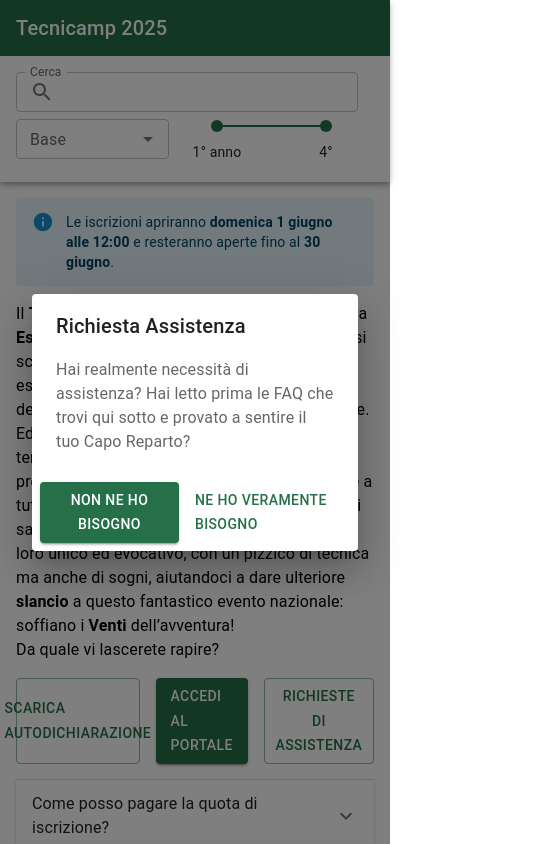
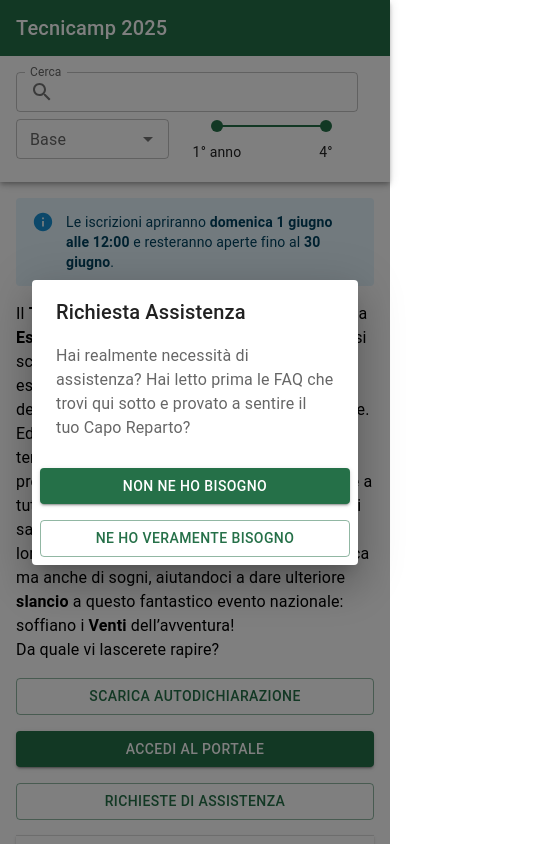
Before and after one commit to cngei/tecnicamp, a React (Vite) app: page / in a window 390 px wide. Both pictures are taken after a click on the button "RICHIESTE DI ASSISTENZA". Shown: the top 844 px of the page, 545 px wide, since content can reach past the window. Built offline with nearby package versions, Linux system fonts and the light colour scheme.

Commit message:
Responsive

```diff
--- a/src/App.tsx
+++ b/src/App.tsx
@@ -179,7 +179,7 @@ function App() {
           <Box
             sx={{
               display: 'flex',
-              flexDirection: 'row',
+              flexDirection: isSmall ? 'column' : 'row',
               gap: 2,
               my: 2,
               justifyContent: 'center'
@@ -348,7 +348,13 @@ function App() {
                 {base.date}
               </Typography>
             </Box>
-            <Box sx={{ width: 'max(700px, 80%)' }}>
+            <Box
+              sx={{
+                width: isSmall ? '90%' : '100%',
+                maxWidth: 'max(700px, 80%)',
+                mx: 2
+              }}
+            >
               <Accordion>
                 <AccordionSummary expandIcon={<ExpandMore />}>
                   <Typography component="span">
@@ -437,20 +443,29 @@ function App() {
             trovi qui sotto e provato a sentire il tuo Capo Reparto?
           </DialogContentText>
         </DialogContent>
-        <DialogActions>
+        <DialogActions
+          sx={{
+            display: 'flex',
+            flexDirection: isSmall ? 'column' : 'row',
+            gap: 2
+          }}
+        >
           <Button
             onClick={() => setConfirmNeedhelp(false)}
             variant="contained"
+            sx={{ width: isSmall ? '100%' : 'inherit' }}
             autoFocus
           >
             Non ne ho bisogno
           </Button>
           <Button
+            variant="outlined"
             onClick={() => setConfirmNeedhelp(false)}
             href="https://help.cngei.it/servicedesk/customer/portal/4"
             target="_blank"
+            sx={{ width: isSmall ? '100%' : 'inherit', ml: '0 !important' }}
           >
-            Ne ho VERAMENTE bisogno
+            Ne ho veramente bisogno
           </Button>
         </DialogActions>
       </Dialog>
```
